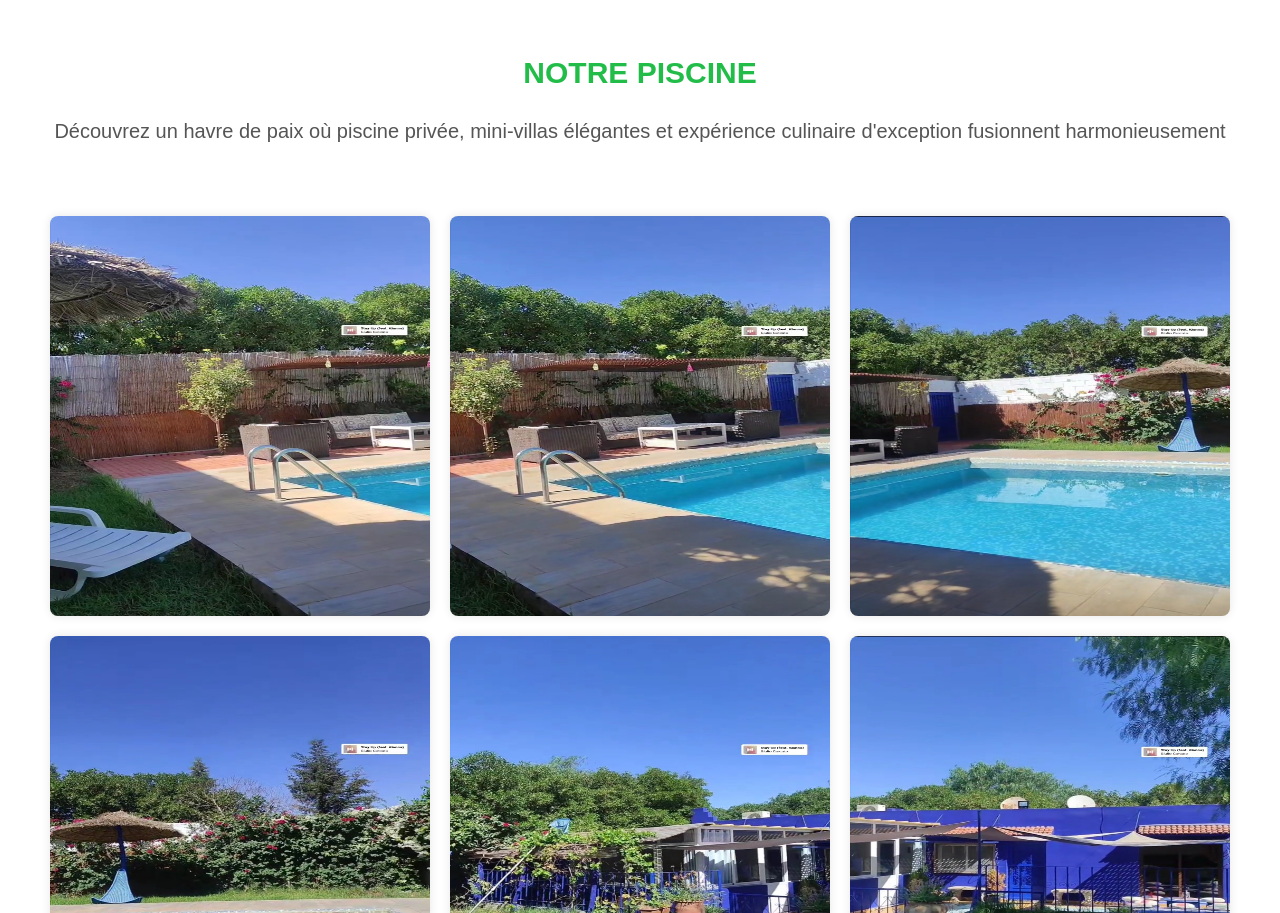
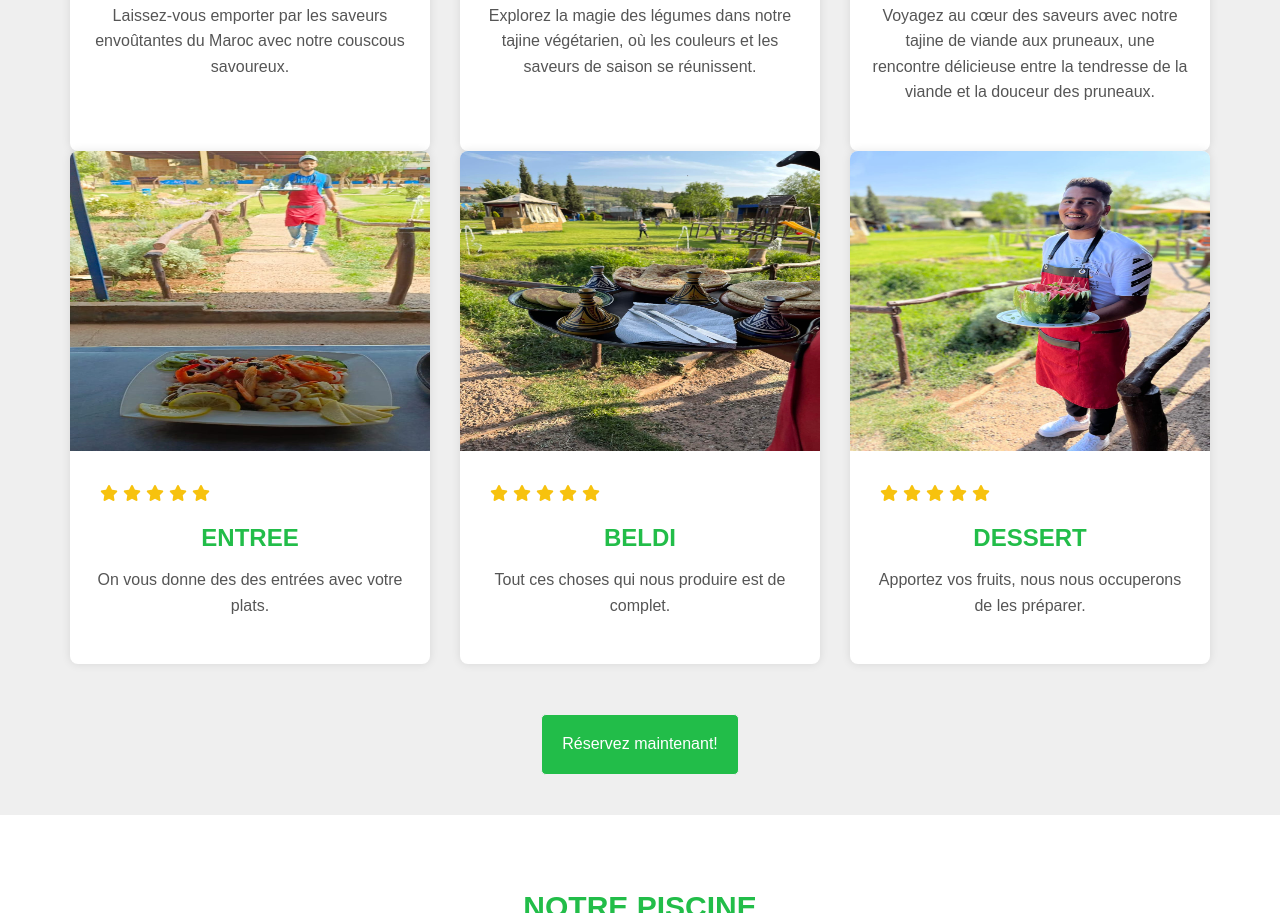
Before and after one commit to HappyVillaage/hv, a plain HTML site: page index.html in a window 1280 px wide. Shown: the part 6416-7329 px from the top of the page. Drawn offline with Linux system fonts and the light colour scheme.

Commit message:
Add files via upload

```diff
--- a/index.html
+++ b/index.html
@@ -303,6 +303,9 @@
                 <img src="images/espace-4-.jpg" alt="">
                 <img src="images/espace-5.jpg" alt="">
                 <img src="images/espace-6.jpg" alt="">
+                <img src="images/espace-7.jpeg" alt="">
+                <img src="images/espace-8.jpeg" alt="">
+                <img src="images/espace-9.jpeg" alt="">
             </div>
         </div>
     </div>
@@ -401,6 +404,48 @@
                         <p>Voyagez au cœur des saveurs avec notre tajine de viande aux pruneaux, une rencontre délicieuse entre la tendresse de la viande et la douceur des pruneaux.</p>
                     </div>
                 </div>
+                <div class="box">
+                    <img src="images/cuisine-11.jpeg" alt="">
+                    <ul>
+                        <li><i class="fa-solid fa-star"></i></li>
+                        <li><i class="fa-solid fa-star"></i></li>
+                        <li><i class="fa-solid fa-star"></i></li>
+                        <li><i class="fa-solid fa-star"></i></li>
+                        <li><i class="fa-solid fa-star"></i></li>
+                    </ul>
+                    <div class="text">
+                        <h2>ENTREE</h2>
+                        <p>On vous donne des des entrées avec votre plats.</p>
+                    </div>
+                </div>
+                <div class="box">
+                    <img src="images/cuisine-8.jpeg" alt="">
+                    <ul>
+                        <li><i class="fa-solid fa-star"></i></li>
+                        <li><i class="fa-solid fa-star"></i></li>
+                        <li><i class="fa-solid fa-star"></i></li>
+                        <li><i class="fa-solid fa-star"></i></li>
+                        <li><i class="fa-solid fa-star"></i></li>
+                    </ul>
+                    <div class="text">
+                        <h2>BELDI</h2>
+                        <p>Tout ces choses qui nous produire est de complet.</p>
+                    </div>
+                </div>
+                <div class="box">
+                    <img src="images/cuisine-9.jpeg" alt="">
+                    <ul>
+                        <li><i class="fa-solid fa-star"></i></li>
+                        <li><i class="fa-solid fa-star"></i></li>
+                        <li><i class="fa-solid fa-star"></i></li>
+                        <li><i class="fa-solid fa-star"></i></li>
+                        <li><i class="fa-solid fa-star"></i></li>
+                    </ul>
+                    <div class="text">
+                        <h2>DESSERT</h2>
+                        <p>Apportez vos fruits, nous nous occuperons de les préparer.</p>
+                    </div>
+                </div>
             </div>
             <a class="reservation" href="https://wa.me/+212766361906">Réservez maintenant!</a>
         </div>
@@ -478,6 +523,14 @@
                     <img src="images/animal-6.jpeg" alt="">
                     <h3> Le cheval Warda</h3>
                 </div>
+                <div class="box">
+                    <img src="images/animaux-7.jpeg" alt="">
+                    <h3> Les Chameaus</h3>
+                </div>
+                <div class="box">
+                    <img src="images/animaux-8.jpeg" alt="">
+                    <h3> Le couple des Singes</h3>
+                </div>
             </div>
         </div>
     </div>
@@ -498,6 +551,9 @@
                 <img src="images/jeu-4.jpeg" alt="">
                 <img src="images/jeu-5.jpeg" alt="">
                 <img src="images/jeu-6.jpeg" alt="">
+                <img src="images/jeu-7.jpeg" alt="">
+                <img src="images/jeu-8.jpeg" alt="">
+                <img src="images/jeu-9.jpeg" alt="">
             </div>
         </div>
     </div>
```
Also changed, not shown: images/WhatsApp Image 2023-09-12 at 16.38.54 (2).jpeg (added), images/WhatsApp Image 2023-09-12 at 16.38.54.jpeg (added), images/WhatsApp Image 2023-09-12 at 16.38.55 (4).jpeg (added), images/animaux-7.jpeg (added), images/animaux-8.jpeg (added), images/cuisine-10.jpeg (added), images/cuisine-11.jpeg (added), images/cuisine-7.jpeg (added), images/cuisine-8.jpeg (added), images/cuisine-9.jpeg (added), images/espace-7.jpeg (added), images/espace-8.jpeg (added), images/espace-9.jpeg (added), images/jeu-7.jpeg (added), 3 more files.
